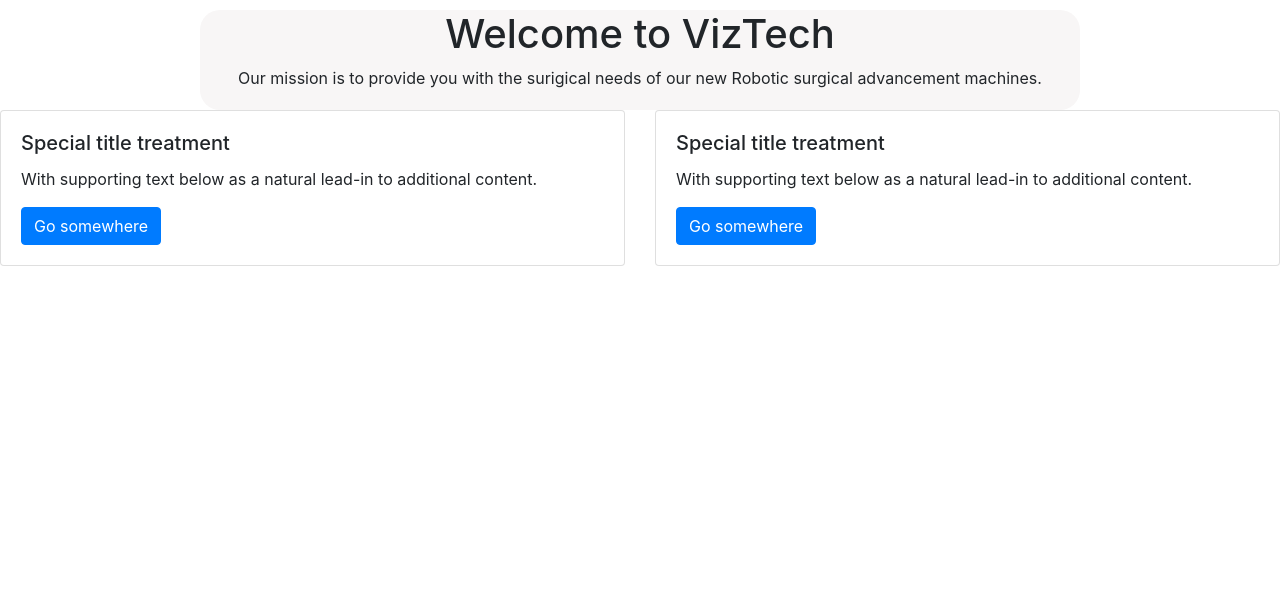
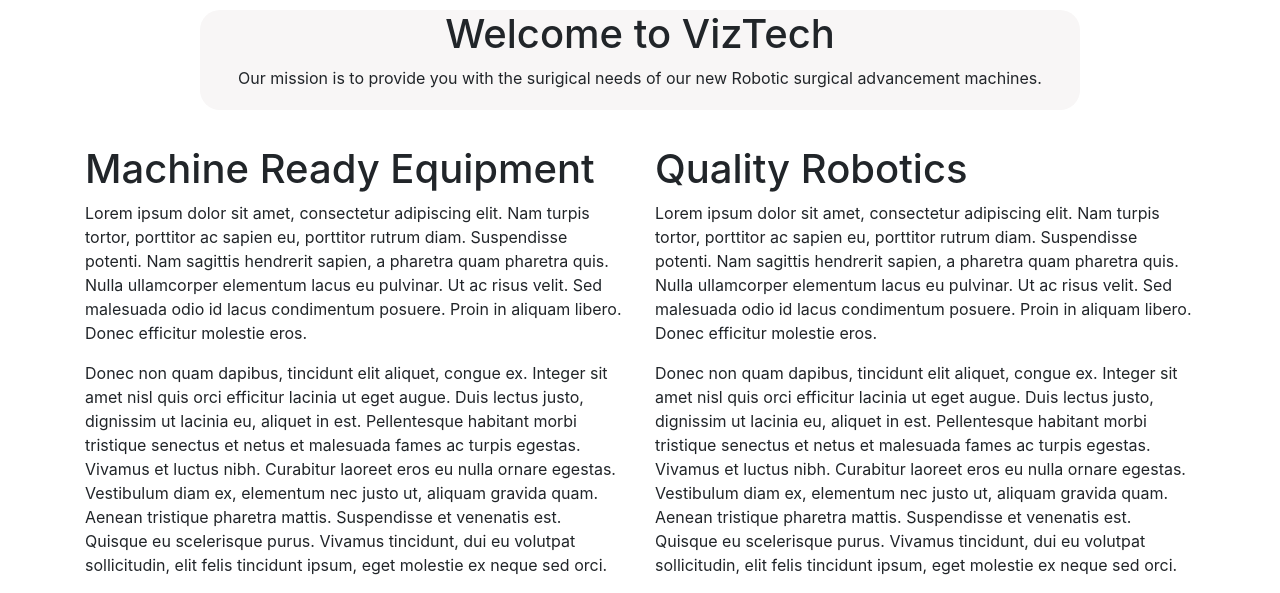
Before and after one commit to temickab/viztech, a website: page index.html in a window 1280 px wide. Shown: the part 923-1516 px from the top of the page. Before the commit the page ends 1189 px from the top, so only its background shows below. Drawn offline with nearby package versions, Linux system fonts and the light colour scheme.

Commit message:
movied 2nd section using padding

```diff
--- a/index.html
+++ b/index.html
@@ -63,28 +63,49 @@
  </section>
  <!-- End of Welcome Section -->
 
-<!-- 2 Section information -->
- <div class="row">
-    <div class="col-sm-6">
-      <div class="card">
-        <div class="card-body">
-          <h5 class="card-title">Special title treatment</h5>
-          <p class="card-text">With supporting text below as a natural lead-in to additional content.</p>
-          <a href="#" class="btn btn-primary">Go somewhere</a>
+<!-- 2 Sections for information -->
+  <div class="container back-photo main-edit">
+      <div class="row">
+        <div class="col">
+          <h1 class="machine">Machine Ready Equipment</h1>
+            <p>Lorem ipsum dolor sit amet, consectetur adipiscing elit.
+                Nam turpis tortor, porttitor ac sapien eu, porttitor rutrum diam.
+                 Suspendisse potenti. Nam sagittis hendrerit sapien, a
+                 pharetra quam pharetra quis. Nulla ullamcorper elementum
+                 lacus eu pulvinar. Ut ac risus velit. Sed malesuada odio id
+                 lacus condimentum posuere. Proin in aliquam libero. Donec efficitur
+                 molestie eros.
+                 <p/>Donec non quam dapibus, tincidunt elit aliquet, congue ex. Integer
+                 sit amet nisl quis orci efficitur lacinia ut eget augue. Duis lectus justo,
+                 dignissim ut lacinia eu, aliquet in est. Pellentesque habitant morbi
+                 tristique senectus et netus et malesuada fames ac turpis egestas. Vivamus
+                 et luctus nibh. Curabitur laoreet eros eu nulla ornare egestas. Vestibulum
+                 diam ex, elementum nec justo ut, aliquam gravida quam. Aenean tristique
+                 pharetra mattis. Suspendisse et venenatis est. Quisque eu scelerisque purus.
+                 Vivamus tincidunt, dui eu volutpat sollicitudin, elit felis tincidunt ipsum,
+                 eget molestie ex neque sed orci.</p>
+        </div>
+        <div class="col">
+          <h1 class="machine">Quality Robotics</h1>
+            <p>Lorem ipsum dolor sit amet, consectetur adipiscing elit.
+                Nam turpis tortor, porttitor ac sapien eu, porttitor rutrum diam.
+                 Suspendisse potenti. Nam sagittis hendrerit sapien, a
+                 pharetra quam pharetra quis. Nulla ullamcorper elementum
+                 lacus eu pulvinar. Ut ac risus velit. Sed malesuada odio id
+                 lacus condimentum posuere. Proin in aliquam libero. Donec efficitur
+                 molestie eros.
+                 <p/>Donec non quam dapibus, tincidunt elit aliquet, congue ex. Integer
+                 sit amet nisl quis orci efficitur lacinia ut eget augue. Duis lectus justo,
+                 dignissim ut lacinia eu, aliquet in est. Pellentesque habitant morbi
+                 tristique senectus et netus et malesuada fames ac turpis egestas. Vivamus
+                 et luctus nibh. Curabitur laoreet eros eu nulla ornare egestas. Vestibulum
+                 diam ex, elementum nec justo ut, aliquam gravida quam. Aenean tristique
+                 pharetra mattis. Suspendisse et venenatis est. Quisque eu scelerisque purus.
+                 Vivamus tincidunt, dui eu volutpat sollicitudin, elit felis tincidunt ipsum,
+                 eget molestie ex neque sed orci.</p>
         </div>
       </div>
-    </div>
-    <div class="col-sm-6">
-      <div class="card">
-        <div class="card-body">
-          <h5 class="card-title">Special title treatment</h5>
-          <p class="card-text">With supporting text below as a natural lead-in to additional content.</p>
-          <a href="#" class="btn btn-primary">Go somewhere</a>
-        </div>
-      </div>
-    </div>
-  </div>
-  <!-- End of 2 section information -->
+      <!-- End 2 Sections -->
 
 
 
```
Also changed, not shown: dist/css/style.css.
